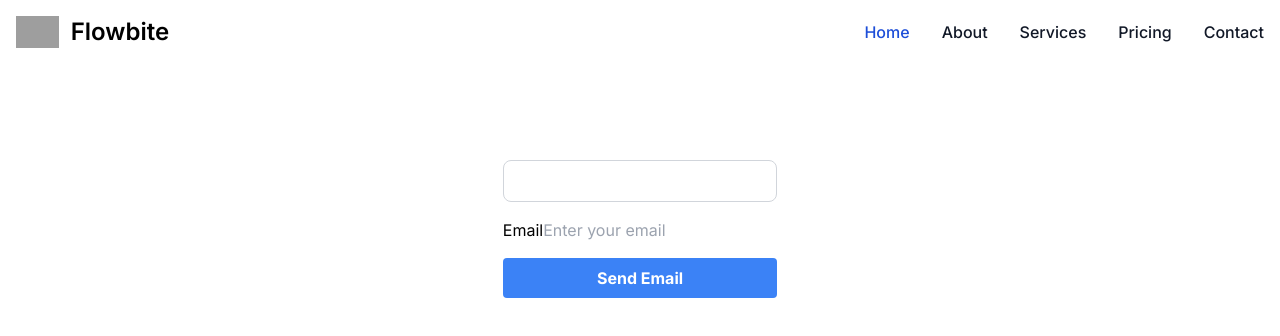
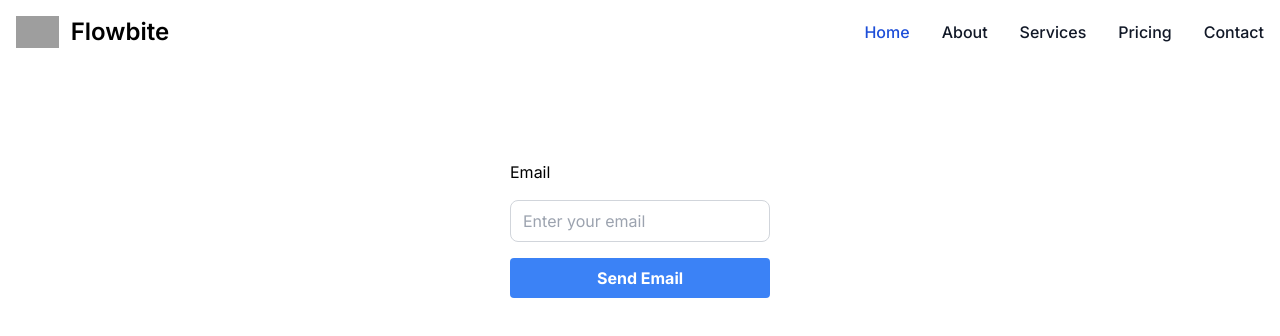
Before and after one commit to eylonshm/next-auth-ts-tw-supabase, a Next.js app: page / in a window 1280 px wide. Shown: the top 336 px of the page. Built offline with nearby package versions, Linux system fonts and the light colour scheme; grey boxes are pictures that could not be loaded.

Commit message:
Update App content

```diff
--- a/src/app/(routes)/firstRoute/page.tsx
+++ b/src/app/(routes)/firstRoute/page.tsx
@@ -9,7 +9,6 @@ const getData = async () => {
 
   const { data, error } = await supabase.from("notes").select();
 
-  console.log("data =>", data);
   if (error) {
     console.error(error);
   }
--- a/src/app/components/organisms/NavBar/navBar.tsx
+++ b/src/app/components/organisms/NavBar/navBar.tsx
@@ -1,3 +1,4 @@
+import Link from "next/link";
 import React from "react";
 
 export interface NavBarProps {
@@ -9,8 +10,8 @@ export const NavBar = ({}: NavBarProps) => {
   return (
     <nav className="bg-white border-gray-200 dark:bg-gray-900">
       <div className="max-w-screen-xl flex flex-wrap items-center justify-between mx-auto p-4">
-        <a
-          href="https://flowbite.com/"
+        <Link
+          href="/"
           className="flex items-center space-x-3 rtl:space-x-reverse"
         >
           <img
@@ -21,7 +22,7 @@ export const NavBar = ({}: NavBarProps) => {
           <span className="self-center text-2xl font-semibold whitespace-nowrap dark:text-white">
             Flowbite
           </span>
-        </a>
+        </Link>
         <button
           data-collapse-toggle="navbar-default"
           type="button"
@@ -49,21 +50,21 @@ export const NavBar = ({}: NavBarProps) => {
         <div className="hidden w-full md:block md:w-auto" id="navbar-default">
           <ul className="font-medium flex flex-col p-4 md:p-0 mt-4 border border-gray-100 rounded-lg bg-gray-50 md:flex-row md:space-x-8 rtl:space-x-reverse md:mt-0 md:border-0 md:bg-white dark:bg-gray-800 md:dark:bg-gray-900 dark:border-gray-700">
             <li>
-              <a
-                href="#"
+              <Link
+                href="/"
                 className="block py-2 px-3 text-white bg-blue-700 rounded md:bg-transparent md:text-blue-700 md:p-0 dark:text-white md:dark:text-blue-500"
                 aria-current="page"
               >
                 Home
-              </a>
+              </Link>
             </li>
             <li>
-              <a
-                href="#"
+              <Link
+                href="/firstRoute"
                 className="block py-2 px-3 text-gray-900 rounded hover:bg-gray-100 md:hover:bg-transparent md:border-0 md:hover:text-blue-700 md:p-0 dark:text-white md:dark:hover:text-blue-500 dark:hover:bg-gray-700 dark:hover:text-white md:dark:hover:bg-transparent"
               >
                 About
-              </a>
+              </Link>
             </li>
             <li>
               <a
--- a/src/app/page.tsx
+++ b/src/app/page.tsx
@@ -7,11 +7,8 @@ export default function Home() {
     <main className="flex flex-col items-center justify-between p-24">
       <div className="flex flex-col items-center gap-2">
         <form className="flex flex-col gap-4 ">
-          <Input />
-          <form>
-            <label htmlFor={EMAIL_INPUT_ID}>Email</label>
-            <input id="email" name="email" placeholder="Enter your email" />
-          </form>
+          <label htmlFor={EMAIL_INPUT_ID}>Email</label>
+          <Input id="email" name="email" placeholder="Enter your email" />
           <Button text="Send Email" type="submit" />
         </form>
       </div>
```
